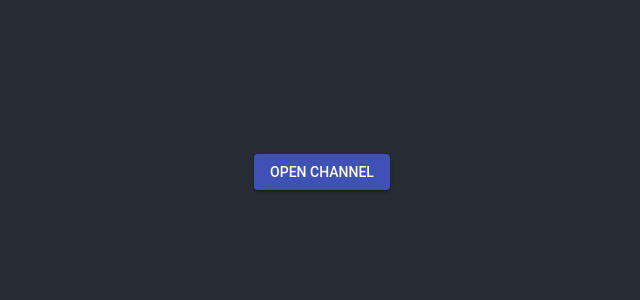
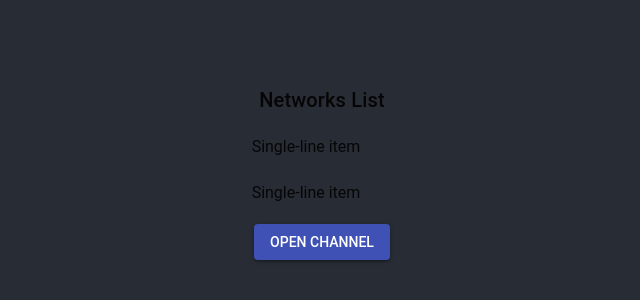
Before and after one commit to ilinzweilin/fairspot, a React (Create React App) app: page / in a window 1280 px wide. Shown: the part 228-528 px from the top of the page, without its empty margins (318-958 px from the left). Built offline with nearby package versions, Linux system fonts and the light colour scheme.

Commit message:
added networks list component

```diff
--- a/src/App.js
+++ b/src/App.js
@@ -1,13 +1,17 @@
 import React, { Component } from 'react';
-import logo from './logo.svg';
 import './App.css';
 import ChannelButton from './components/open_channel.jsx';
+import NetworksList from './components/networks_list';
+
+const networks = [0, 1]
 
 class App extends Component {
+
   render() {
     return (
       <div className="App">
         <header className="App-header">
+          <NetworksList networks={ networks }/>
           <ChannelButton />
         </header>
       </div>
--- /dev/null
+++ b/src/components/networks_list.jsx
@@ -0,0 +1,57 @@
+import React, { Component } from "react";
+import Grid from "@material-ui/core/Grid";
+import Typography from "@material-ui/core/Typography";
+import List from "@material-ui/core/List";
+import ListItem from "@material-ui/core/ListItem";
+import ListItemSecondaryAction from "@material-ui/core/ListItemSecondaryAction";
+import ListItemText from "@material-ui/core/ListItemText";
+
+export default class NetworksList extends Component {
+
+    props = {
+        networks: this.props.networks
+    }
+
+    state = {
+        dense: false,
+        secondary: false,
+      };
+
+  logOn() {}
+
+  logOff() {}
+
+  generate(element) {
+    return this.props.networks.map(value =>
+      React.cloneElement(element, {
+        key: value,
+      }),
+    );
+  }
+
+  render() {
+
+    const { dense, secondary } = this.state;
+
+    return (
+      <Grid item xs={12} md={6}>
+        <Typography variant="h6" className="networksListTitle">
+        Networks List
+        </Typography>
+        <div className="networksList">
+          <List dense={dense}>
+            {this.generate(
+              <ListItem>
+                <ListItemText
+                  primary="Single-line item"
+                  secondary={secondary ? "Secondary text" : null}
+                />
+                <ListItemSecondaryAction></ListItemSecondaryAction>
+              </ListItem>
+            )}
+          </List>
+        </div>
+      </Grid>
+    );
+  }
+}
--- a/src/components/open_channel.jsx
+++ b/src/components/open_channel.jsx
@@ -1,5 +1,4 @@
 import React, { Component } from 'react'
-import PropTypes from 'prop-types'
 import Button from '@material-ui/core/Button'
 
 export default class ChannelButton extends Component {
```
Also changed, not shown: src/components/toggle_on.jsx (added, +17 -0 lines), 2 other files (tests, documents, lock files or other folders).
